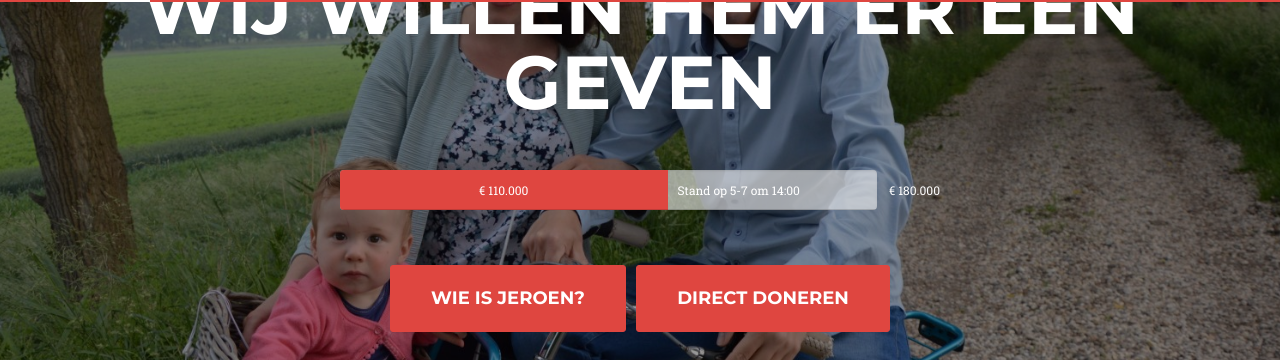
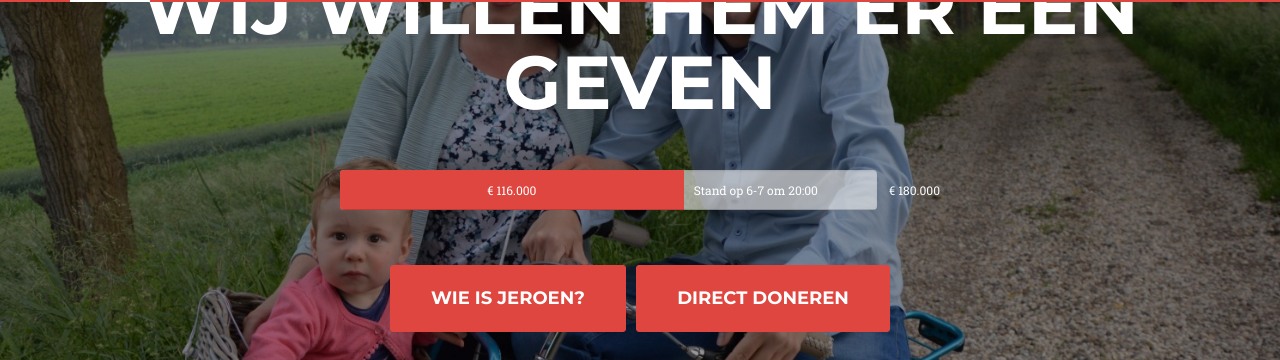
Before and after one commit to Een-nier-voor-Jeroen/Niervoorjeroen.nl-website, a Jekyll site: the page built from index.html, in a window 1280 px wide and 900 px high, scrolled down 317 px. Shown: the part 78-438 px from the top of the window. Built offline with Jekyll 4.4.1, drawn with Linux system fonts in a browser that asks for light colours; nearby versions of some CDN libraries; some web fonts are replaced.

Commit message:
116.000!

```diff
--- a/index.html
+++ b/index.html
@@ -21,10 +21,10 @@
                         € 180.000
                     </div>
                     <div class="progress" style="height: 40px; background-color: rgba(245,245,245,0.6);">
-                        <div class="progress-bar" role="progressbar" aria-valuenow="110000" aria-valuemin="0" aria-valuemax="180000" style="width: 61%; height: 40px; line-height: 40px;">
-                            € 110.000
+                        <div class="progress-bar" role="progressbar" aria-valuenow="110000" aria-valuemin="0" aria-valuemax="180000" style="width: 64%; height: 40px; line-height: 40px;">
+                            € 116.000
                         </div>
-                        <div class="progress-bar" style="line-height: 40px; width: 39%; text-align: left; padding-left: 10px; background: none;">Stand op 5-7 om 14:00</div>
+                        <div class="progress-bar" style="line-height: 40px; width: 36%; text-align: left; padding-left: 10px; background: none;">Stand op 6-7 om 20:00</div>
                     </div>
                 </div>
                 <p>
```
